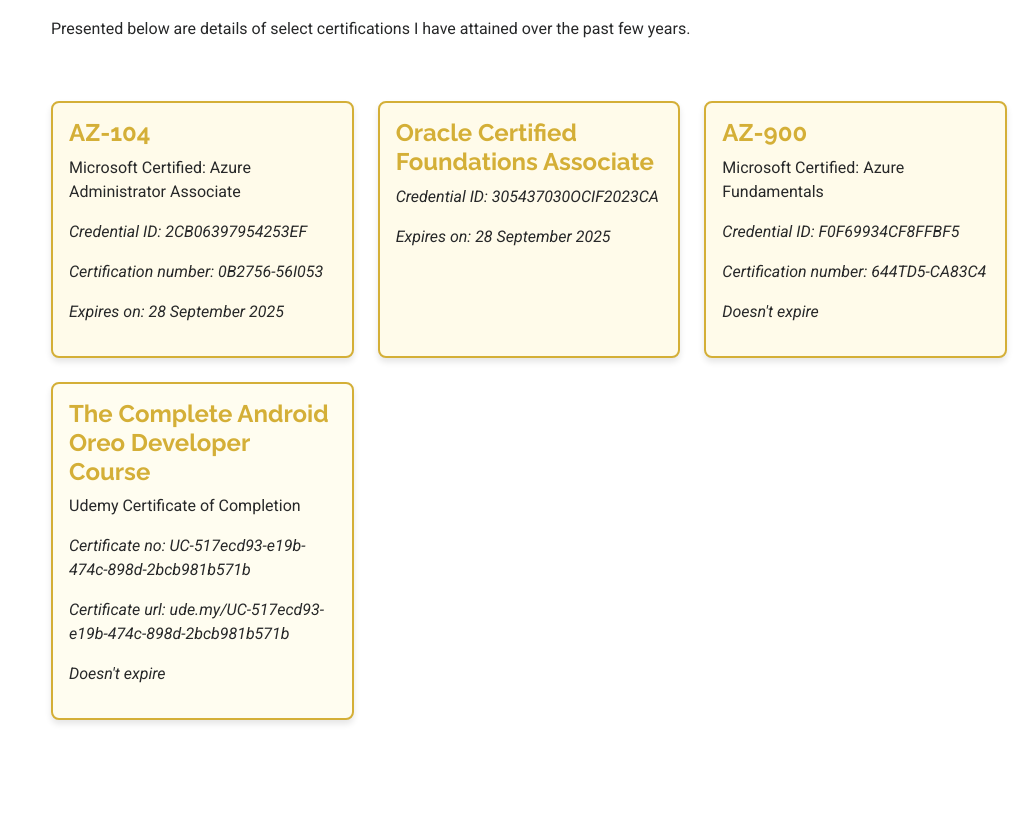
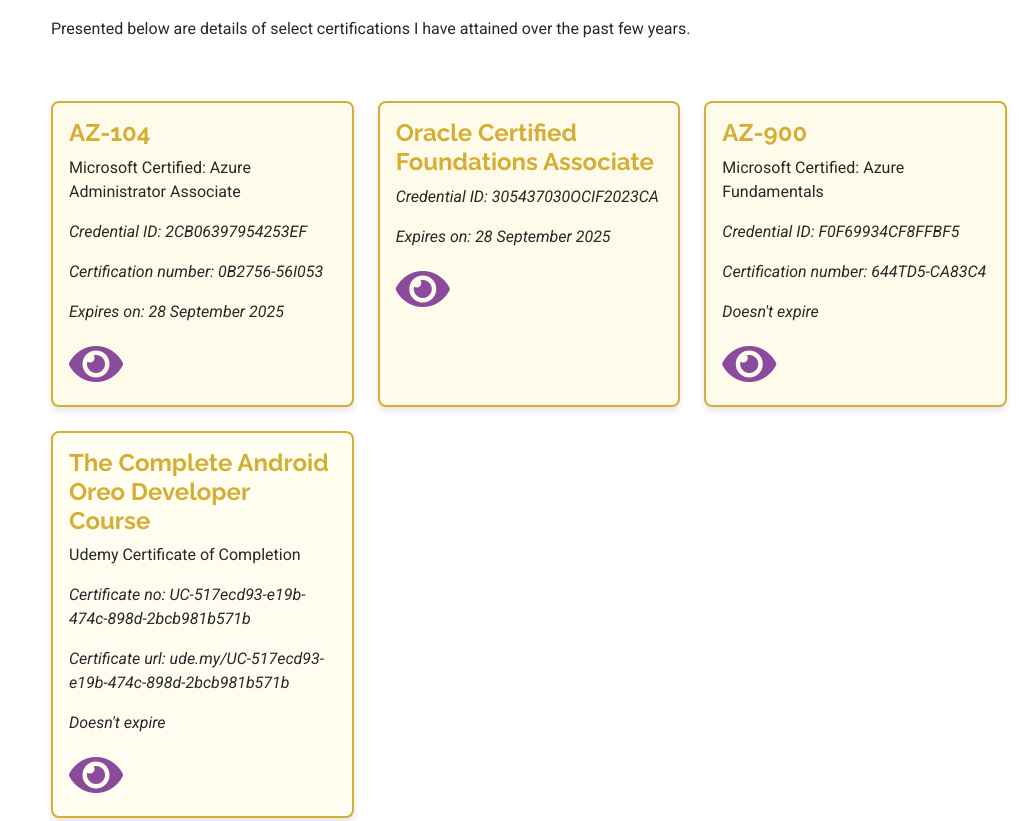
Before and after one commit to KrishnasPrograms/rhythems-info-site, a plain HTML site: page index.html in a window 1280 px wide. Shown: the part 5136-5957 px from the top of the page, without its empty margins (261-1280 px from the left). Drawn offline with Linux system fonts and the light colour scheme.

Commit message:
Added animations and new tab display for certification tab items
now each of the certificate will open in a new tab by click/touch action

```diff
--- a/index.html
+++ b/index.html
@@ -26,6 +26,9 @@
 
   <!-- Main CSS File -->
   <link href="assets/css/main.css" rel="stylesheet">
+
+  <!-- Add FontAwesome for the eye icon -->
+  <link rel="stylesheet" href="https://cdnjs.cloudflare.com/ajax/libs/font-awesome/5.15.4/css/all.min.css">
 
 </head>
 
@@ -367,44 +370,60 @@
 
                 <div class="col-lg-4 col-md-6 service-item d-flex" data-aos="fade-up" data-aos-delay="100">
                     <div class="icon flex-shrink-0"></div>
-                    <div style="border: 2px solid #d4af37; border-radius: 8px; background-color: #fffbea; padding: 16px; box-shadow: 0 4px 6px rgba(0, 0, 0, 0.1);">
+                    <div class="service-card" style="border: 2px solid #d4af37; border-radius: 8px; background-color: #fffbea; padding: 16px; box-shadow: 0 4px 6px rgba(0, 0, 0, 0.1);">
                         <h4 class="title" style="color: #d4af37; font-weight: bold; margin-bottom: 8px;">AZ-104</h4>
                         <p class="description">Microsoft Certified: Azure Administrator Associate</p>
                         <p><i>Credential ID: 2CB06397954253EF</i></p>
                         <p><i>Certification number: 0B2756-56I053</i></p>
                         <p><i>Expires on: 28 September 2025</i></p>
+                        <!-- Eye icon -->
+                        <div class="eye-icon" onclick="openPDFInNewTab('assets/certificates/AZ-104.pdf', 'AZ-104 Certificate')">
+                            <i class="fa fa-eye" style="font-size: 48px; color: #8a4b9d;"></i>
+                        </div>
                     </div>
                 </div>
                 <!-- End Service Item -->
 
                 <div class="col-lg-4 col-md-6 service-item d-flex" data-aos="fade-up" data-aos-delay="100">
                     <div class="icon flex-shrink-0"></div>
-                    <div style="border: 2px solid #d4af37; border-radius: 8px; background-color: #fffbea; padding: 16px; box-shadow: 0 4px 6px rgba(0, 0, 0, 0.1);">
+                    <div class="service-card" style="border: 2px solid #d4af37; border-radius: 8px; background-color: #fffbea; padding: 16px; box-shadow: 0 4px 6px rgba(0, 0, 0, 0.1);">
                         <h4 class="title" style="color: #d4af37; font-weight: bold; margin-bottom: 8px;">Oracle Certified Foundations Associate</h4>
                         <p><i>Credential ID: 305437030OCIF2023CA</i></p>
                         <p><i>Expires on: 28 September 2025</i></p>
+                        <!-- Eye icon -->
+                        <div class="eye-icon" onclick="openPDFInNewTab('assets/certificates/OCI.pdf', 'Oracle Certificate')">
+                            <i class="fa fa-eye" style="font-size: 48px; color: #8a4b9d;"></i>
+                        </div>
                     </div>
                 </div><!-- End Service Item -->
 
                 <div class="col-lg-4 col-md-6 service-item d-flex" data-aos="fade-up" data-aos-delay="100">
                     <div class="icon flex-shrink-0"></div>
-                    <div style="border: 2px solid #d4af37; border-radius: 8px; background-color: #fffbea; padding: 16px; box-shadow: 0 4px 6px rgba(0, 0, 0, 0.1);">
+                    <div class="service-card" style="border: 2px solid #d4af37; border-radius: 8px; background-color: #fffbea; padding: 16px; box-shadow: 0 4px 6px rgba(0, 0, 0, 0.1);">
                         <h4 class="title" style="color: #d4af37; font-weight: bold; margin-bottom: 8px;">AZ-900</h4>
                         <p class="description">Microsoft Certified: Azure Fundamentals</p>
                         <p><i>Credential ID: F0F69934CF8FFBF5</i></p>
                         <p><i>Certification number: 644TD5-CA83C4</i></p>
                         <p><i>Doesn't expire</i></p>
+                        <!-- Eye icon -->
+                        <div class="eye-icon" onclick="openPDFInNewTab('assets/certificates/AZ-900.pdf', 'AZ-900 Certificate')">
+                            <i class="fa fa-eye" style="font-size: 48px; color: #8a4b9d;"></i>
+                        </div>
                     </div>
                 </div><!-- End Service Item -->
 
                 <div class="col-lg-4 col-md-6 service-item d-flex" data-aos="fade-up" data-aos-delay="100">
                     <div class="icon flex-shrink-0"></div>
-                    <div style="border: 2px solid #d4af37; border-radius: 8px; background-color: #fffdf0; padding: 16px; box-shadow: 0 4px 6px rgba(0, 0, 0, 0.1);">
+                    <div class="service-card" style="border: 2px solid #d4af37; border-radius: 8px; background-color: #fffdf0; padding: 16px; box-shadow: 0 4px 6px rgba(0, 0, 0, 0.1);">
                         <h4 class="title" style="color: #d4af37; font-weight: bold; margin-bottom: 8px;">The Complete Android Oreo Developer Course</h4>
                         <p class="description">Udemy Certificate of Completion</p>
                         <p><i>Certificate no: UC-517ecd93-e19b-474c-898d-2bcb981b571b</i></p>
                         <p><i>Certificate url: ude.my/UC-517ecd93-e19b-474c-898d-2bcb981b571b</i></p>
                         <p><i>Doesn't expire</i></p>
+                        <!-- Eye icon -->
+                        <div class="eye-icon" onclick="openPDFInNewTab('assets/certificates/android-oreo.pdf', 'Android Oreo Certificate')">
+                            <i class="fa fa-eye" style="font-size: 48px; color: #8a4b9d;"></i>
+                        </div>
                     </div>
                 </div><!-- End Service Item -->
 
@@ -594,7 +613,23 @@
     });
 </script>
 
+<script>
+    // Function to open the image in a new tab when the eye icon is clicked
+    function openPDFInNewTab(pdfPath, tabTitle) {
+        // Open a new blank tab
+        var newTab = window.open('', '_blank');
+        // Write HTML content to the new tab
+        newTab.document.write('<html><head><title>' + tabTitle + '</title></head><body style="margin:0; display:flex; justify-content:center; align-items:center; height:100vh; background-color:#f0f0f0;">');
 
+        // Embedding the PDF file in the new tab
+        newTab.document.write('<embed src="' + pdfPath + '" type="application/pdf" width="100%" height="100%" />');
+
+        newTab.document.write('</body></html>');
+
+        // Focus on the new tab
+        newTab.focus();
+    }
+</script>
 
 
 </body>
```
